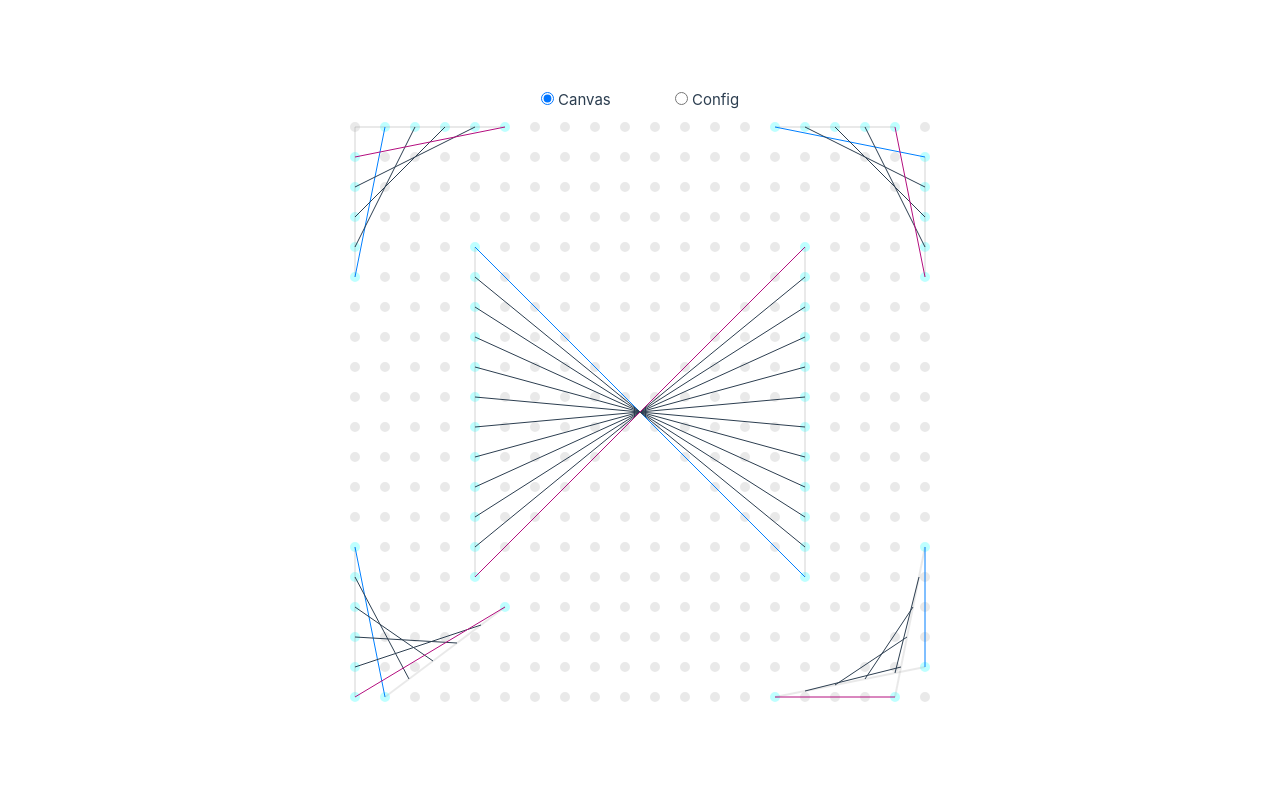
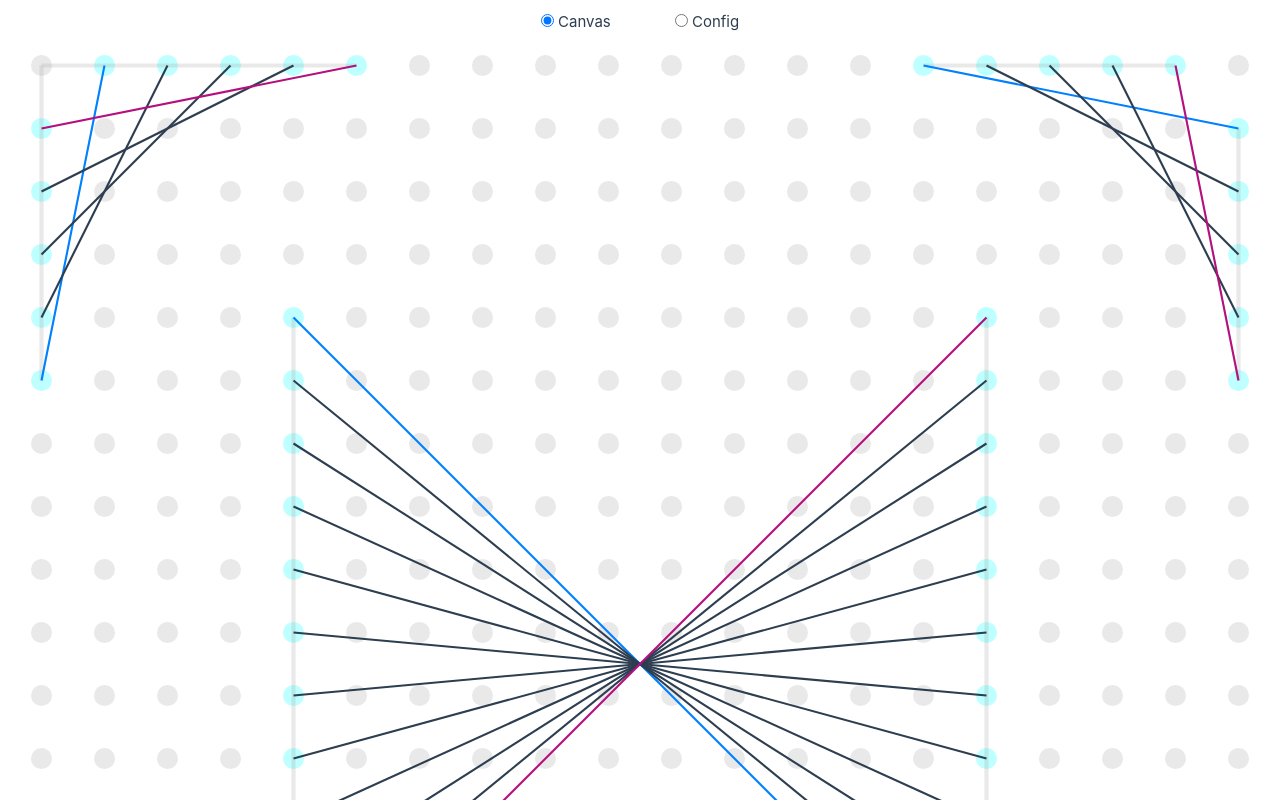
Before and after one commit to Alex-CS/stitch, a Vue app: page / in a window 1280 px wide. Shown: the top 800 px of the page. Built offline with nearby package versions, Linux system fonts and the light colour scheme.

Commit message:
Switch StitchCanvas to use `viewBox`

```diff
--- a/src/components/StitchCanvas.vue
+++ b/src/components/StitchCanvas.vue
@@ -100,8 +100,6 @@ export default defineComponent({
   data() {
     return {
       gutterWidth: DEFAULT_GUTTER_WIDTH,
-      width: this.size,
-      height: this.size,
       selectedPoint: null as Point | null,
       selectedLine: null as Line | null,
       lines: [] as Line[],
@@ -143,8 +141,8 @@ export default defineComponent({
       };
 
       return {
-        x: getGridSpace(this.width),
-        y: getGridSpace(this.height),
+        x: getGridSpace(this.size),
+        y: getGridSpace(this.size),
       };
     },
 
@@ -321,8 +319,7 @@ export default defineComponent({
 
 <template>
   <svg
-    :width="width"
-    :height="height"
+    :viewBox="`0 0 ${size} ${size}`"
     class="svg-canvas"
   >
     <g id="circles">
```
